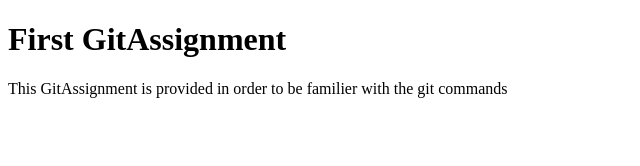
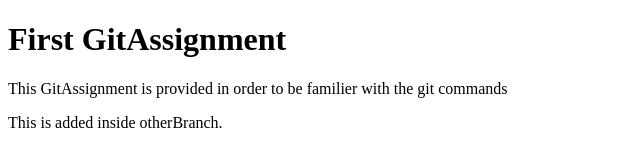
Before and after one commit to Waris-Ali123/GIT-Training-Assignments, a plain HTML site: page GitAssignment-1/initial_HTML_file.html in a window 1280 px wide. Shown: the whole page, without its empty margins (0-640 px from the left). Drawn offline with Linux system fonts and the light colour scheme.

Commit message:
commit inside otherBranch modifying initialHtmlFile

```diff
--- a/GitAssignment-1/initial_HTML_file.html
+++ b/GitAssignment-1/initial_HTML_file.html
@@ -11,5 +11,12 @@
     <p>This GitAssignment is provided in order to be familier with the git commands</p>
 
 
+
+
+    <p id="otherBranch">
+        This is added inside otherBranch.
+    </p>
+
+
 </body>
 </html>
```
